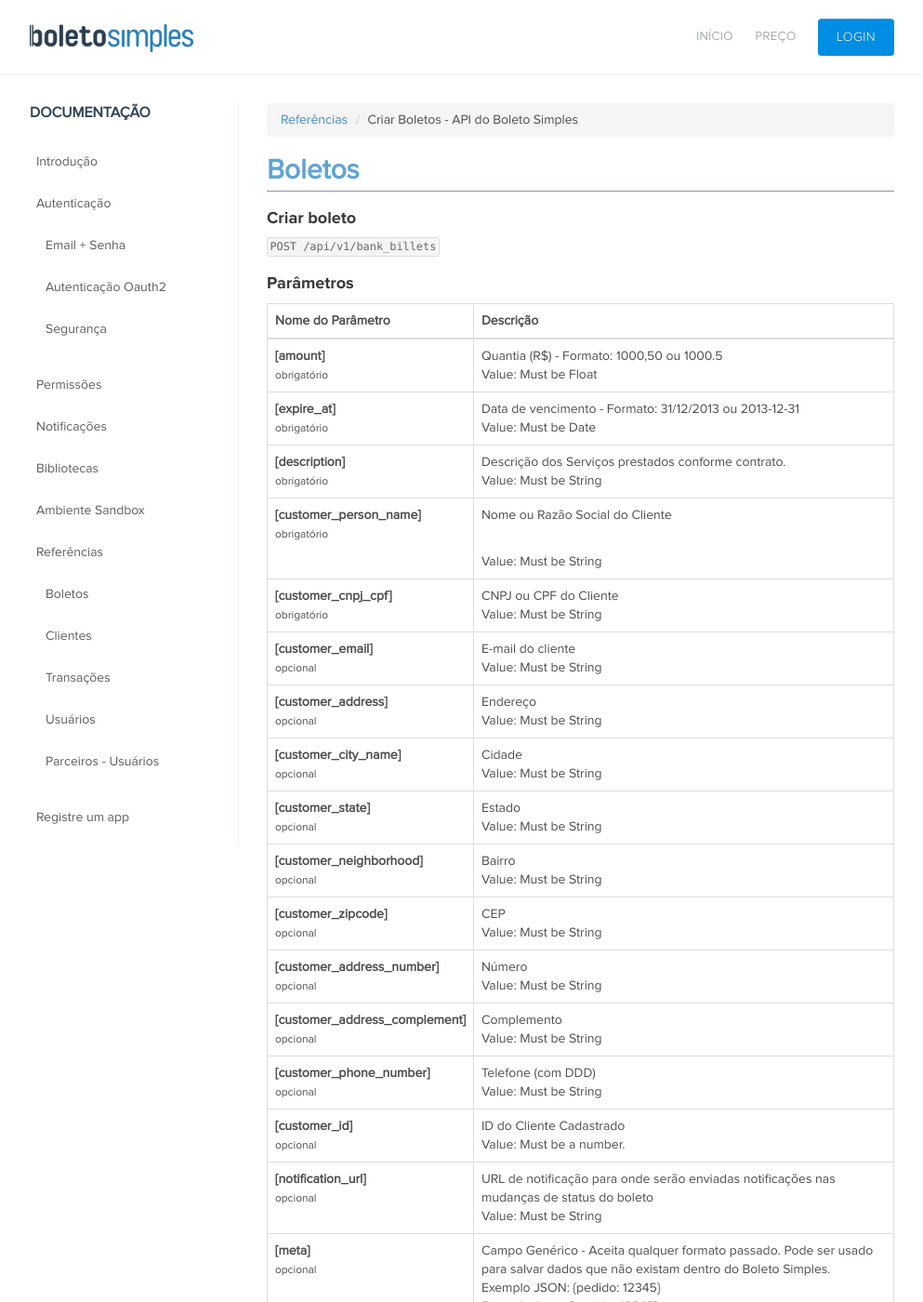
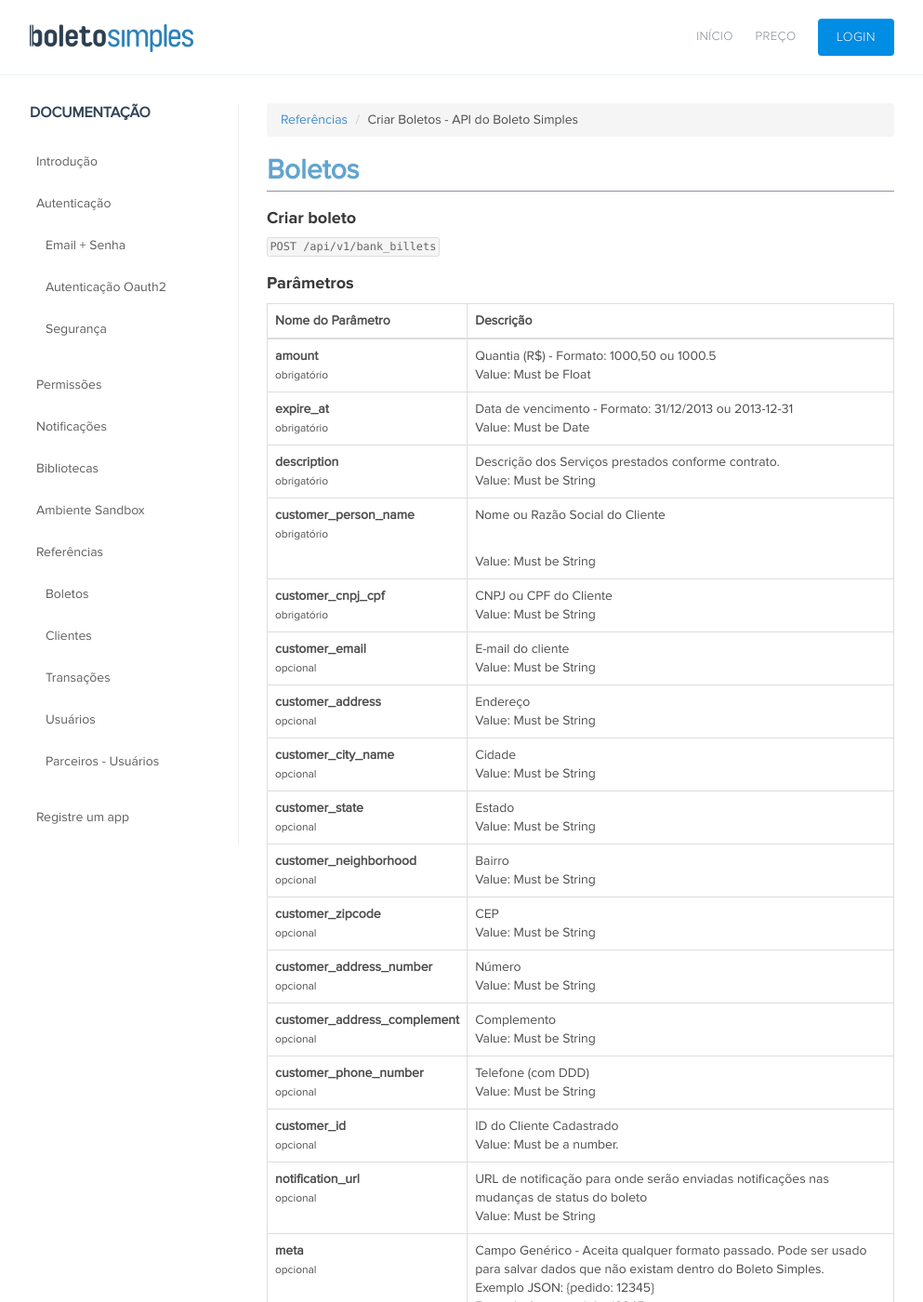
Before and after one commit to BoletoSimples/boletosimples-docs, a Jekyll site: the page built from reference/v1/bank_billets/create/index.md, in a window 1280 px wide and 1400 px high. Shown: the whole window at 93% size, without its empty margins (143-1136 px from the left). Built offline with Jekyll 4.4.1, drawn with Linux system fonts in a browser that asks for light colours; some of the changed text lies outside the part shown.

```diff
--- a/reference/v1/bank_billets/create/index.md
+++ b/reference/v1/bank_billets/create/index.md
@@ -22,7 +22,7 @@ en: /en/reference
   <tbody>
     <tr>
       <td>
-        <strong> [amount] </strong>
+        <strong> amount </strong>
         <br>
         <small>
           obrigatório
@@ -37,7 +37,7 @@ en: /en/reference
 
     <tr>
       <td>
-        <strong> [expire_at] </strong><br>
+        <strong> expire_at </strong><br>
         <small>
           obrigatório
         </small>
@@ -51,7 +51,7 @@ en: /en/reference
 
     <tr>
       <td>
-        <strong> [description] </strong>
+        <strong> description </strong>
         <br>
         <small>
           obrigatório
@@ -66,7 +66,7 @@ en: /en/reference
 
     <tr>
       <td>
-        <strong> [customer_person_name] </strong>
+        <strong> customer_person_name </strong>
         <br>
         <small>
           obrigatório
@@ -81,7 +81,7 @@ en: /en/reference
 
     <tr>
       <td>
-        <strong> [customer_cnpj_cpf] </strong>
+        <strong> customer_cnpj_cpf </strong>
         <br>
         <small>
           obrigatório
@@ -96,7 +96,7 @@ en: /en/reference
 
     <tr>
       <td>
-        <strong> [customer_email] </strong>
+        <strong> customer_email </strong>
         <br>
         <small>
           opcional
@@ -111,7 +111,7 @@ en: /en/reference
 
     <tr>
       <td>
-        <strong> [customer_address] </strong>
+        <strong> customer_address </strong>
         <br>
         <small>
           opcional
@@ -126,7 +126,7 @@ en: /en/reference
 
     <tr>
       <td>
-        <strong> [customer_city_name] </strong>
+        <strong> customer_city_name </strong>
         <br>
         <small>
           opcional
@@ -141,7 +141,7 @@ en: /en/reference
 
     <tr>
       <td>
-        <strong> [customer_state] </strong>
+        <strong> customer_state </strong>
         <br>
         <small>
           opcional
@@ -156,7 +156,7 @@ en: /en/reference
 
     <tr>
       <td>
-        <strong> [customer_neighborhood] </strong>
+        <strong> customer_neighborhood </strong>
         <br>
         <small>
           opcional
@@ -171,7 +171,7 @@ en: /en/reference
 
     <tr>
       <td>
-        <strong> [customer_zipcode] </strong>
+        <strong> customer_zipcode </strong>
         <br>
         <small>
           opcional
@@ -186,7 +186,7 @@ en: /en/reference
 
     <tr>
       <td>
-        <strong> [customer_address_number] </strong>
+        <strong> customer_address_number </strong>
         <br>
         <small>
           opcional
@@ -201,7 +201,7 @@ en: /en/reference
 
     <tr>
       <td>
-        <strong> [customer_address_complement] </strong>
+        <strong> customer_address_complement </strong>
         <br>
         <small>
           opcional
@@ -216,7 +216,7 @@ en: /en/reference
 
     <tr>
       <td>
-        <strong> [customer_phone_number] </strong>
+        <strong> customer_phone_number </strong>
         <br>
         <small>
           opcional
@@ -231,7 +231,7 @@ en: /en/reference
 
     <tr>
       <td>
-        <strong> [customer_id] </strong>
+        <strong> customer_id </strong>
         <br>
         <small>
           opcional
@@ -246,7 +246,7 @@ en: /en/reference
 
     <tr>
       <td>
-        <strong> [notification_url] </strong>
+        <strong> notification_url </strong>
         <br>
         <small>
           opcional
@@ -261,7 +261,7 @@ en: /en/reference
 
     <tr>
       <td>
-        <strong> [meta] </strong>
+        <strong> meta </strong>
         <br>
         <small>
           opcional
@@ -271,7 +271,7 @@ en: /en/reference
  Campo Genérico -  Aceita qualquer formato passado. Pode ser usado para salvar dados que não existam dentro do Boleto Simples.
           <br>
           Exemplo JSON: {pedido: 12345}<br>
-          Exemplo Array: [pedido: 12345]
+          Exemplo Array: pedido: 12345
       </td>
     </tr>
 
@@ -286,7 +286,7 @@ en: /en/reference
   {
     "verb": "POST",
     "path": "/api/v1/bank_billets",
-    "versions": [
+    "versions":
       "v1"
     ],
 </pre>
```
